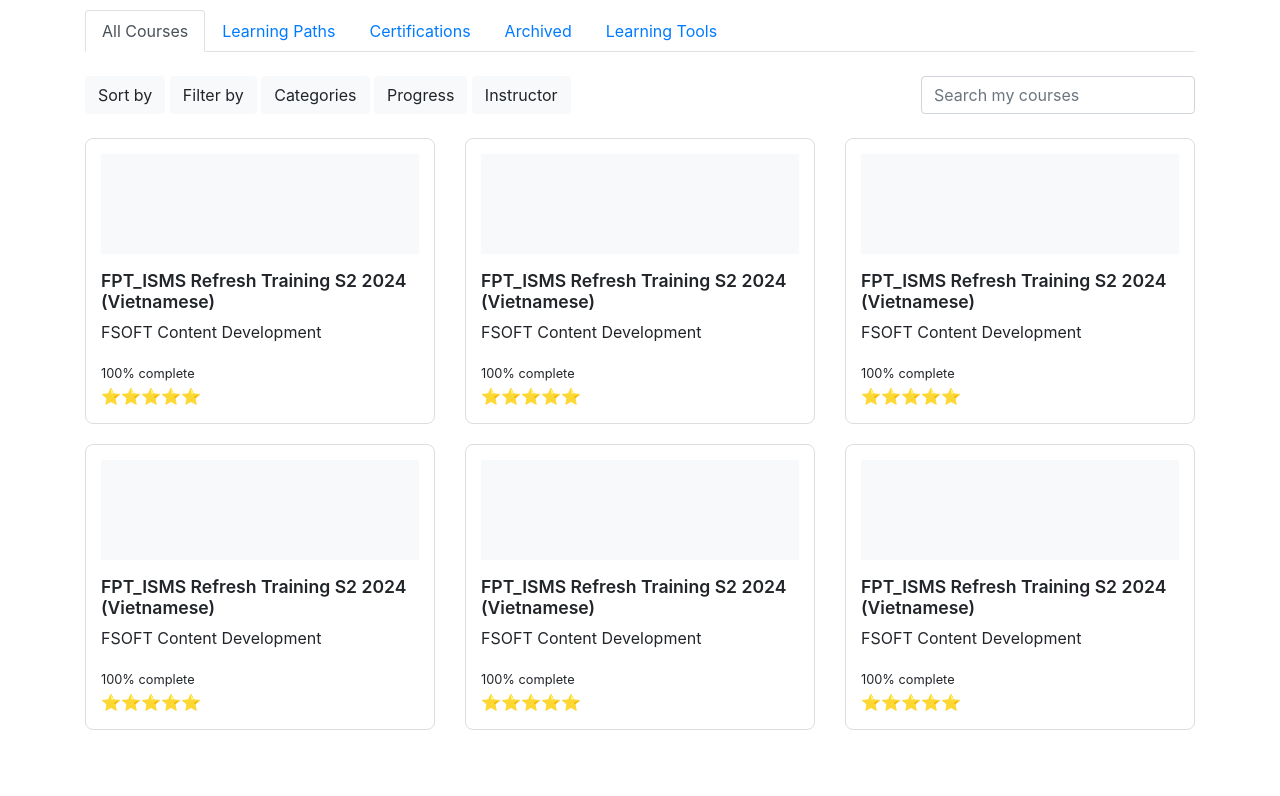
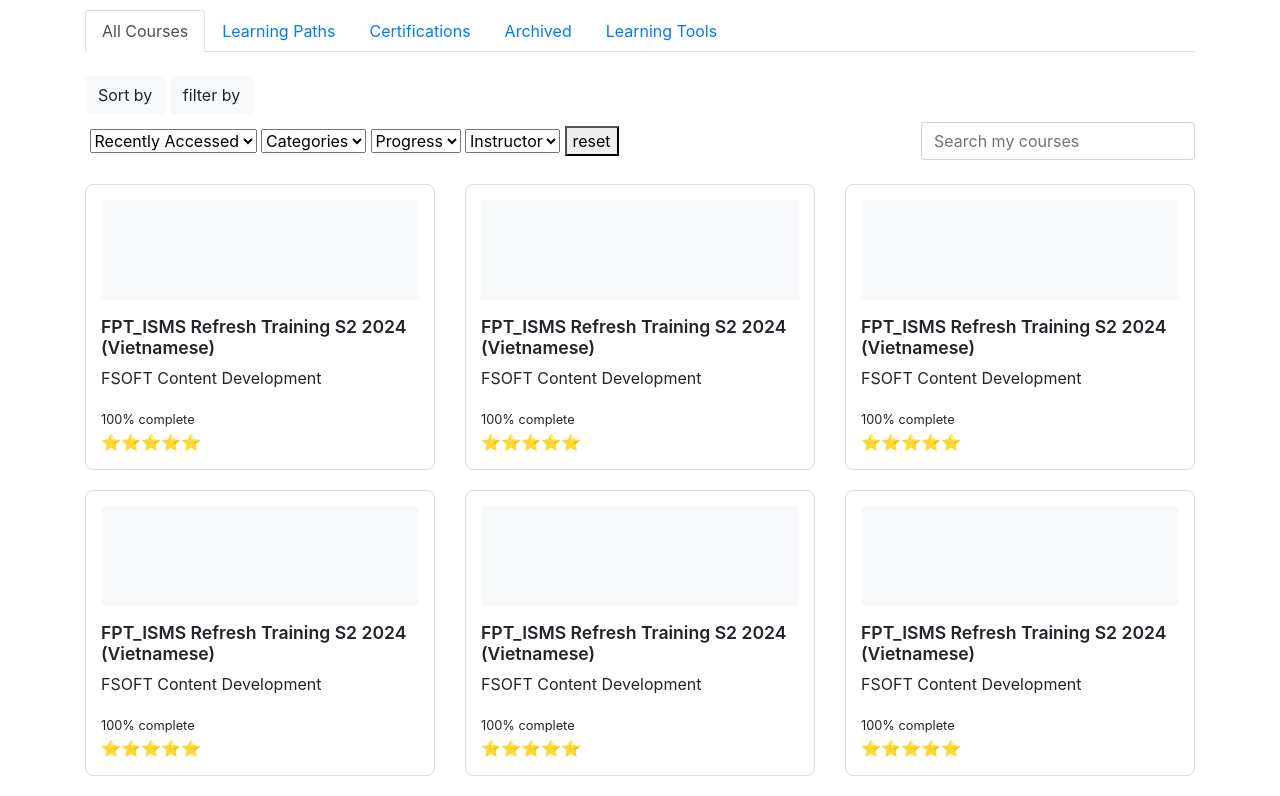
Before and after one commit to doanhuycuong1/GTNM, a plain HTML site: page lab5.html in a window 1280 px wide. Shown: the part 118-914 px from the top of the page. Before the commit the page ends 868 px from the top, so only its background shows below. Drawn offline with nearby package versions, Linux system fonts and the light colour scheme.

Commit message:
Update lab5.html

```diff
--- a/lab5.html
+++ b/lab5.html
@@ -49,17 +49,43 @@
 
   <!-- All Courses Section with Sorting and Filtering -->
   <div id="all-courses" class="section">
+    <div><h1 class="btn btn-light">Sort by</h1>
+        <h1 class="btn btn-light">filter by</h1>
+    </div>
     <!-- Sorting and Filtering for All Courses only -->
     <div class="d-flex justify-content-between align-items-center mb-4">
-      <div>
-        <button class="btn btn-light">Sort by</button>
-        <button class="btn btn-light">Filter by</button>
+        <div>
 
-        <button class="btn btn-light">Categories</button>
-        <button class="btn btn-light">Progress</button>
-        <button class="btn btn-light">Instructor</button>
-      </div>
-      <div>
+            <label for="role"></label>
+                <select id="role" required>
+                    <option value="">Recently Accessed</option>
+                    <option value="Admin">Admin</option>
+                    <option value="User">User</option>
+                    <!-- Additional roles can be added here -->
+                </select>
+                <select id="role" required>
+                    <option value="">Categories</option>
+                    <option value="Admin">Admin</option>
+                    <option value="User">User</option>
+                    <!-- Additional roles can be added here -->
+                </select>
+                <select id="role" required>
+                    <option value="">Progress</option>
+                    <option value="Admin">Admin</option>
+                    <option value="User">User</option>
+                    <!-- Additional roles can be added here -->
+                </select>
+                <select id="role" required>
+                    <option value="">Instructor</option>
+                    <option value="Admin">Admin</option>
+                    <option value="User">User</option>
+                    <!-- Additional roles can be added here -->
+                </select>
+                <button type="reset" class="reset-button">reset</button>
+                <div class="error" id="roleError"></div>
+
+        </div>
+        <div>
         <input type="text" class="form-control" placeholder="Search my courses">
       </div>
     </div>
```
